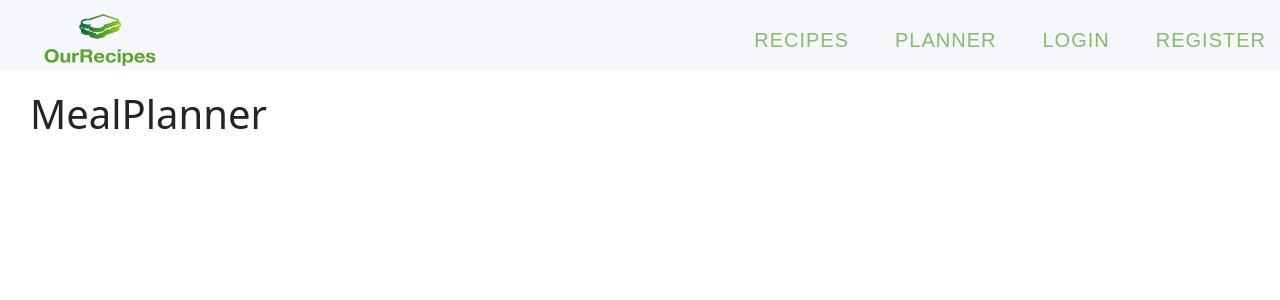
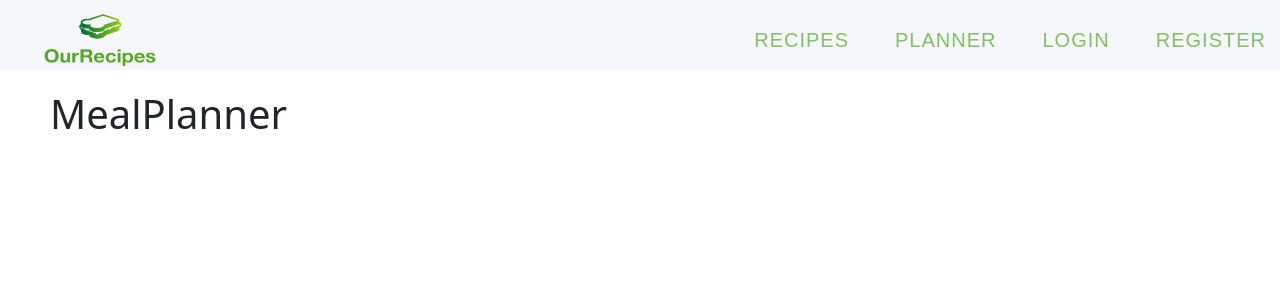
Before and after one commit to vnminh0204/ourRecipes, a React (Create React App) app in the folder src/react_client/: page /planner in a window 1280 px wide. Shown: the top 300 px of the page. Built offline with nearby package versions, Linux system fonts and the light colour scheme.

Commit message:
add margin recipe-form

```diff
--- a/src/react_client/src/index.css
+++ b/src/react_client/src/index.css
@@ -50,8 +50,8 @@ Variables
   --fixed-width: 620px;
 }
 .my-container {
-  margin-left: 30px;
-  margin-right: 30px;
+  margin-left: 50px;
+  margin-right: 50px;
 }
 /* START NAV */
 /* NAVBAR STYLING STARTS */
```
